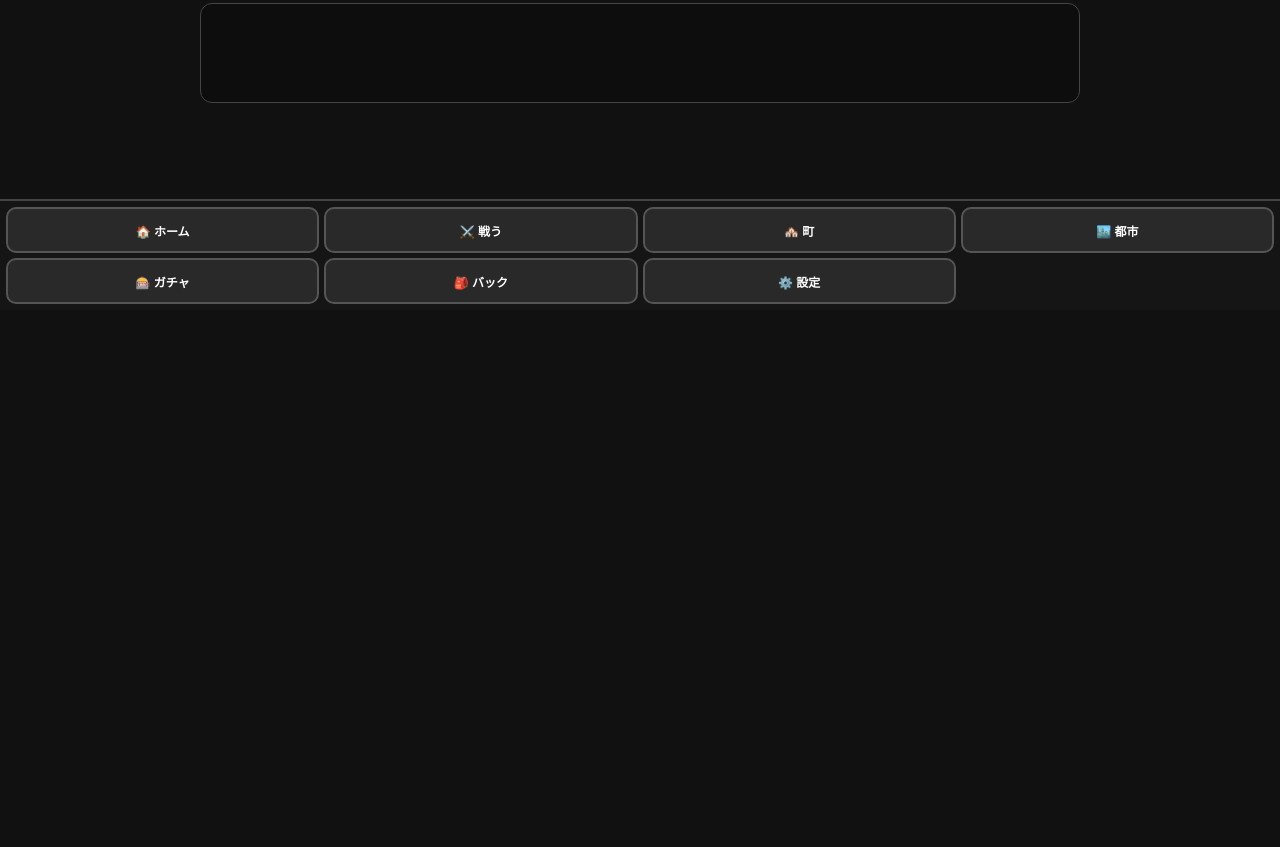
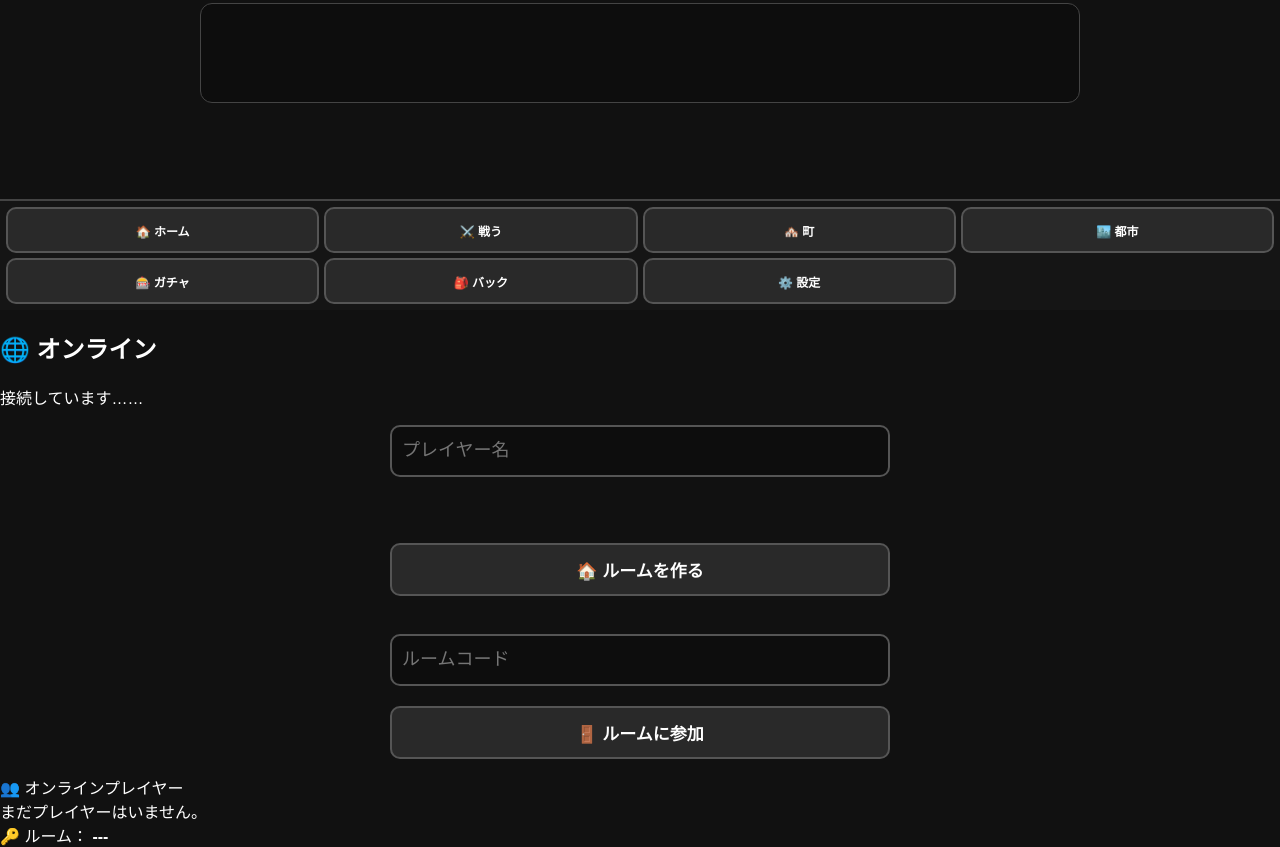
Before and after one commit to unkoman155-hue/RPG3, a plain HTML site: page public/index.html in a window 1280 px wide. Shown: the part 490-1337 px from the top of the page. Before the commit the page ends 800 px from the top, so only its background shows below. Drawn offline with nearby package versions, Linux system fonts and the light colour scheme.

Commit message:
Update index.html

```diff
--- a/public/index.html
+++ b/public/index.html
@@ -2,36 +2,177 @@
 <html lang="ja">
 <head>
 <meta charset="utf-8">
-<meta name="viewport" content="width=device-width,initial-scale=1,maximum-scale=1,user-scalable=no">
-<title>勇者の懸賞金RPG</title>
+
+<meta
+  name="viewport"
+  content="width=device-width,initial-scale=1,maximum-scale=1,user-scalable=no"
+>
+
+<title>⚔️ 勇者の懸賞金RPG ONLINE</title>
+
 <link rel="stylesheet" href="style.css">
+
+<!-- Socket.IO -->
+<script src="/socket.io/socket.io.js"></script>
 </head>
 
 <body>
 
 <div id="app">
 
+  <!-- =========================
+       ヘッダー
+  ========================== -->
+
   <header>
-    <h1>⚔️ 勇者の懸賞金RPG</h1>
-    <div id="status"></div>
+    <h1>⚔️ 勇者の懸賞金RPG ONLINE</h1>
+    <div id="status">オフライン</div>
   </header>
 
+
+  <!-- =========================
+       メイン画面
+  ========================== -->
+
   <main>
+
     <section id="screen" class="panel"></section>
+
     <section id="log" class="panel log"></section>
+
   </main>
 
+
+  <!-- =========================
+       メインメニュー
+  ========================== -->
+
   <nav id="mainNav" class="nav">
-    <button onclick="showHome()">🏠 ホーム</button>
-    <button onclick="showBattle()">⚔️ 戦う</button>
-    <button onclick="showTown()">🏘️ 町</button>
-    <button onclick="showCity()">🏙️ 都市</button>
-    <button onclick="showGacha()">🎰 ガチャ</button>
-    <button onclick="showBag()">🎒 バック</button>
-    <button onclick="showSettings()">⚙️ 設定</button>
+
+    <button onclick="showHome()">
+      🏠 ホーム
+    </button>
+
+    <button onclick="showBattle()">
+      ⚔️ 戦う
+    </button>
+
+    <button onclick="showTown()">
+      🏘️ 町
+    </button>
+
+    <button onclick="showCity()">
+      🏙️ 都市
+    </button>
+
+    <button onclick="showGacha()">
+      🎰 ガチャ
+    </button>
+
+    <button onclick="showBag()">
+      🎒 バック
+    </button>
+
+    <button onclick="showSettings()">
+      ⚙️ 設定
+    </button>
+
   </nav>
 
 </div>
+
+
+<!-- =========================
+     オンライン接続画面
+========================== -->
+
+<div id="onlineOverlay" class="online-overlay">
+
+  <div class="online-box">
+
+    <h2>🌐 オンライン</h2>
+
+    <p id="onlineMessage">
+      接続しています……
+    </p>
+
+    <!-- 名前 -->
+    <input
+      id="onlineName"
+      type="text"
+      maxlength="20"
+      placeholder="プレイヤー名"
+    >
+
+    <br><br>
+
+    <!-- ルーム作成 -->
+    <button onclick="createOnlineRoom()">
+      🏠 ルームを作る
+    </button>
+
+    <br>
+
+    <!-- ルーム参加 -->
+    <input
+      id="roomCodeInput"
+      type="text"
+      maxlength="6"
+      placeholder="ルームコード"
+      autocomplete="off"
+    >
+
+    <button onclick="joinOnlineRoom()">
+      🚪 ルームに参加
+    </button>
+
+    <p id="onlineError"></p>
+
+  </div>
+
+</div>
+
+
+<!-- =========================
+     オンラインプレイヤー表示
+========================== -->
+
+<div id="onlinePlayers" class="online-players">
+
+  <div class="online-players-title">
+    👥 オンラインプレイヤー
+  </div>
+
+  <div id="playerList">
+    まだプレイヤーはいません。
+  </div>
+
+</div>
+
+
+<!-- =========================
+     ルーム情報
+========================== -->
+
+<div id="roomInfo" class="room-info">
+
+  <span>
+    🔑 ルーム：
+  </span>
+
+  <strong id="roomCodeDisplay">
+    ---
+  </strong>
+
+</div>
+
+
+<!-- =========================
+     他プレイヤー情報
+========================== -->
+
+<div id="remotePlayers"></div>
+
 
 <script src="game.js"></script>
 
```
